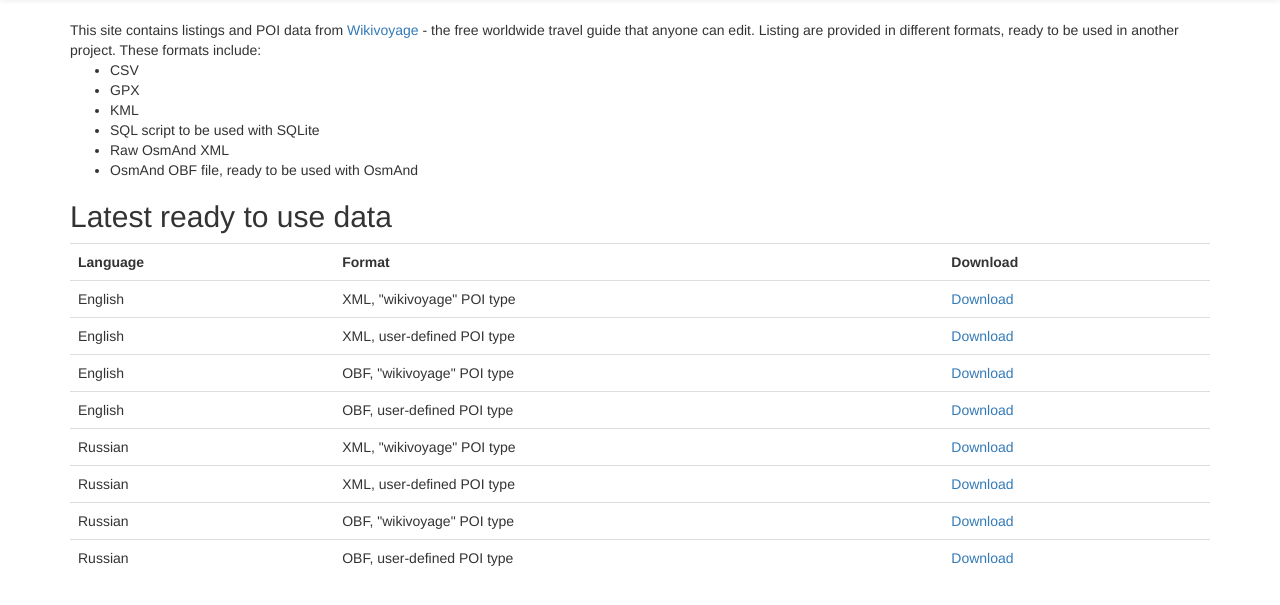
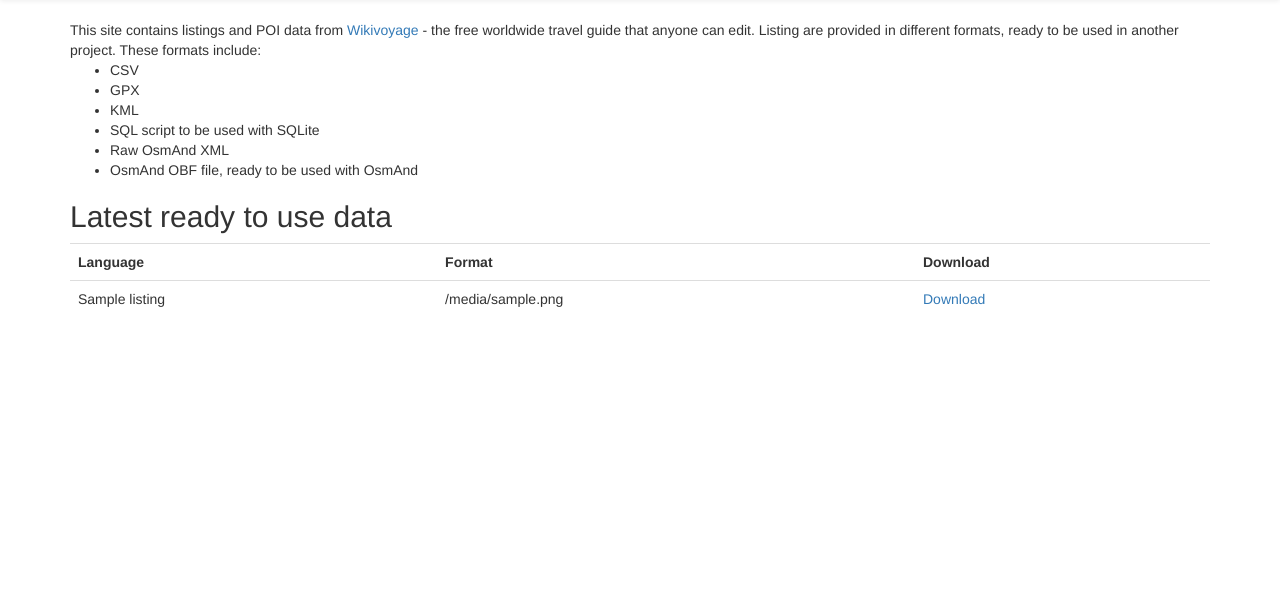
Before and after one commit to baturin/baturin.github.io, a Django app: template django-site/wvpoi/templates/wvpoi/index.html in a window 1280 px wide. Shown: the part 51-656 px from the top of the page. Run offline with Django 3.2, Linux system fonts and the light colour scheme; the template is opened without the code that fills it: most values are stand-ins (such as "Sample title", 1, 10 or a date in 2020); some libraries are stand-ins or nearby versions.

Commit message:
Generate list of files on index page

```diff
--- a/django-site/wvpoi/settings.py
+++ b/django-site/wvpoi/settings.py
@@ -120,3 +120,5 @@ USE_TZ = True
 # https://docs.djangoproject.com/en/1.9/howto/static-files/
 
 STATIC_URL = '/static/'
+
+LISTINGS_DIR = '/home/alexey/wikivoyage/wikivoyage-listings/listings/'
--- a/django-site/wvpoi/templates/wvpoi/index.html
+++ b/django-site/wvpoi/templates/wvpoi/index.html
@@ -22,45 +22,12 @@ Listing are provided in different formats, ready to be used in another project.
         <th>Format</th>
         <th>Download</th>
     </tr>
+    {% for listing in latest_listings %}
     <tr>
-        <td>English</td>
-        <td>XML, "wikivoyage" POI type</td>
-        <td><a href="wikivoyage-poi/wikivoyage-listings-en-latest.xml">Download</a></td>
+        <td>{{listing.language_title}}</td>
+        <td>{{listing.file_format_title}}</td>
+        <td><a href="wikivoyage-poi/{{listing.filename}}">Download</a></td>
     </tr>
-    <tr>
-        <td>English</td>
-        <td>XML, user-defined POI type</td>
-        <td><a href="wikivoyage-poi/wikivoyage-listings-en-latest-user-defined.xml">Download</a></td>
-    </tr>
-    <tr>
-        <td>English</td>
-        <td>OBF, "wikivoyage" POI type</td>
-        <td><a href="wikivoyage-poi/wikivoyage-listings-en-latest.obf">Download</a></td>
-    </tr>
-    <tr>
-        <td>English</td>
-        <td>OBF, user-defined POI type</td>
-        <td><a href="wikivoyage-poi/wikivoyage-listings-en-latest-user-defined.obf">Download</a></td>
-    </tr>
-    <tr>
-        <td>Russian</td>
-        <td>XML, "wikivoyage" POI type</td>
-        <td><a href="wikivoyage-poi/wikivoyage-listings-ru-latest.xml">Download</a></td>
-    </tr>
-    <tr>
-        <td>Russian</td>
-        <td>XML, user-defined POI type</td>
-        <td><a href="wikivoyage-poi/wikivoyage-listings-ru-latest-user-defined.xml">Download</a></td>
-    </tr>
-    <tr>
-        <td>Russian</td>
-        <td>OBF, "wikivoyage" POI type</td>
-        <td><a href="wikivoyage-poi/wikivoyage-listings-ru-latest.obf">Download</a></td>
-    </tr>
-    <tr>
-        <td>Russian</td>
-        <td>OBF, user-defined POI type</td>
-        <td><a href="wikivoyage-poi/wikivoyage-listings-ru-latest-user-defined.obf">Download</a></td>
-    </tr>
+    {% endfor %}
 </table>
 {% endblock %}
```
Also changed, not shown: django-site/wvpoi/views.py (+73 -1 lines).
